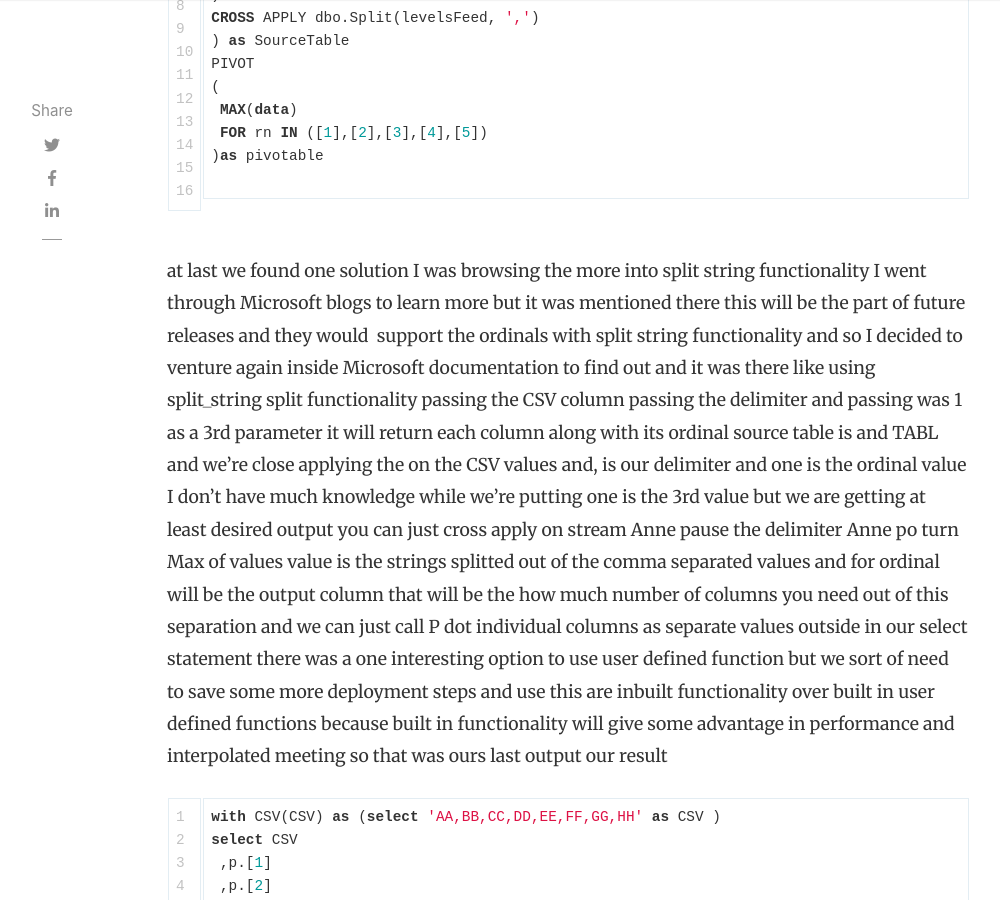
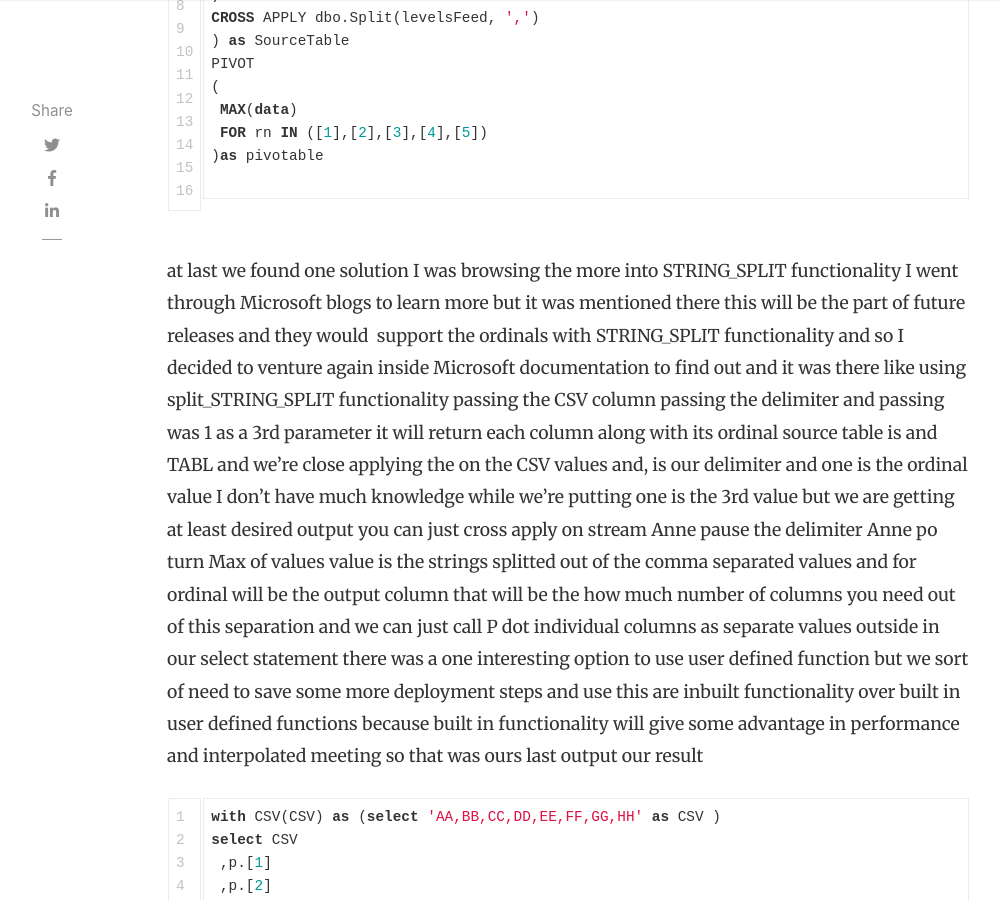
Before and after one commit to ashish-choudhari/weblog, a Jekyll site: the page built from _posts/2022-03-16-comma-separated-values-columns.md, in a window 1280 px wide and 900 px high, scrolled down 2495 px. Shown: the whole window, without its empty margins (118-1118 px from the left). Built offline with Jekyll 4.4.1, drawn with Linux system fonts in a browser that asks for light colours; nearby versions of some CDN libraries; comment, search, counter and statistics services are not loaded; some of the changed text lies outside the part shown.

Commit message:
made changes

```diff
--- a/_posts/2022-03-16-comma-separated-values-columns.md
+++ b/_posts/2022-03-16-comma-separated-values-columns.md
@@ -22,7 +22,7 @@
 ~~~
 
 
-second scenario we try to use cross apply to separate stage in 2 separate columns basically we have to do cross apply over column while passing previous column as new output to next cross apply block joining same string again and again does have some performance penalty so I decided to venture further for another solution while it was I was doing that I tried to use string split functionality but I wasn't aware of for the story I will cover that next scenario
+second scenario we try to use cross apply to separate stage in 2 separate columns basically we have to do cross apply over column while passing previous column as new output to next cross apply block joining same string again and again does have some performance penalty so I decided to venture further for another solution while it was I was doing that I tried to use STRING_SPLIT functionality but I wasn't aware of for the story I will cover that next scenario
 
 ~~~sql
 select ParsedData.*
@@ -73,7 +73,7 @@
 
 ~~~
 
-at last we found one solution I was browsing the more into split string functionality I went through Microsoft blogs to learn more but it was mentioned there this will be the part of future releases and they would  support the ordinals with split string functionality and so I decided to venture again inside Microsoft documentation to find out and it was there like using split_string split functionality passing the CSV column passing the delimiter and passing was 1 as a 3rd parameter it will return each column along with its ordinal source table is and TABL and we're close applying the on the CSV values and, is our delimiter and one is the ordinal value I don't have much knowledge while we're putting one is the 3rd value but we are getting at least desired output you can just cross apply on stream Anne pause the delimiter Anne po turn Max of values value is the strings splitted out of the comma separated values and for ordinal will be the output column that will be the how much number of columns you need out of this separation and we can just call P dot individual columns as separate values outside in our select statement there was a one interesting option to use user defined function but we sort of need to save some more deployment steps and use this are inbuilt functionality over built in user defined functions because built in functionality will give some advantage in performance and interpolated meeting so that was ours last output our result
+at last we found one solution I was browsing the more into STRING_SPLIT functionality I went through Microsoft blogs to learn more but it was mentioned there this will be the part of future releases and they would  support the ordinals with STRING_SPLIT functionality and so I decided to venture again inside Microsoft documentation to find out and it was there like using split_STRING_SPLIT functionality passing the CSV column passing the delimiter and passing was 1 as a 3rd parameter it will return each column along with its ordinal source table is and TABL and we're close applying the on the CSV values and, is our delimiter and one is the ordinal value I don't have much knowledge while we're putting one is the 3rd value but we are getting at least desired output you can just cross apply on stream Anne pause the delimiter Anne po turn Max of values value is the strings splitted out of the comma separated values and for ordinal will be the output column that will be the how much number of columns you need out of this separation and we can just call P dot individual columns as separate values outside in our select statement there was a one interesting option to use user defined function but we sort of need to save some more deployment steps and use this are inbuilt functionality over built in user defined functions because built in functionality will give some advantage in performance and interpolated meeting so that was ours last output our result
 
 
 ~~~sql
```
